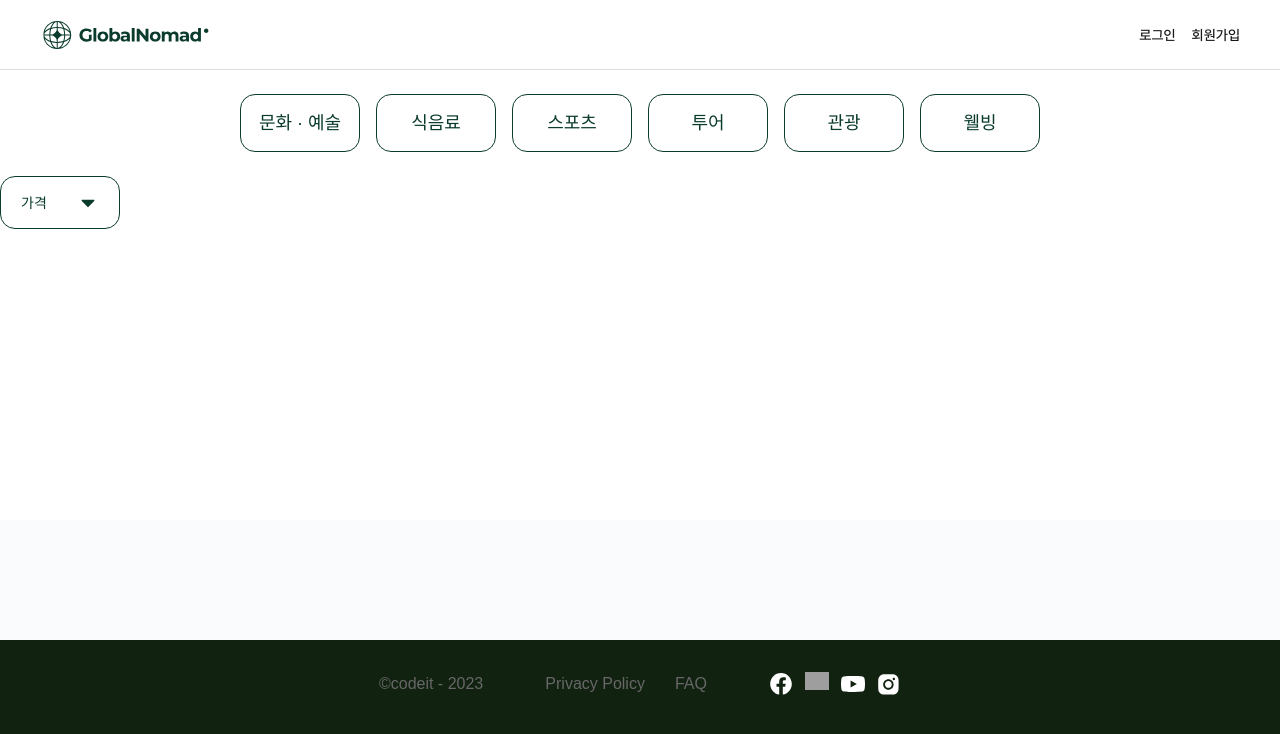
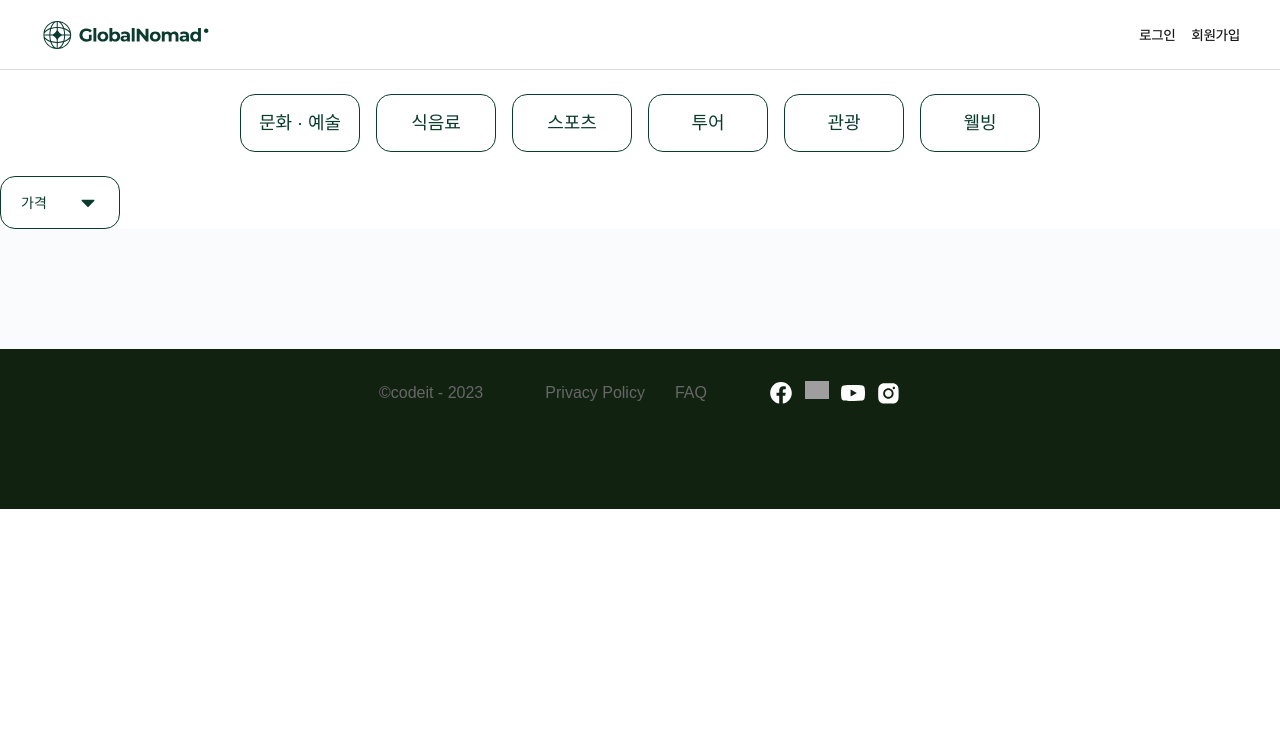
Before and after one commit to codeitFE11-part4-team2/globalnomad, a Next.js app: page / in a window 1280 px wide. Shown: the top 734 px of the page. Built offline with nearby package versions, Linux system fonts and the light colour scheme; grey boxes are pictures that could not be loaded.

Commit message:
style: 푸터 sticky로 속성 변경

```diff
--- a/src/components/common/Footer.tsx
+++ b/src/components/common/Footer.tsx
@@ -27,7 +27,7 @@ const socialLinks = [
 
 export default function Footer() {
   return (
-    <footer className="fixed bottom-0 w-full">
+    <footer className="position:sticky bottom-0 w-full">
       {/* 상단 푸터 */}
       <div className="w-full h-[120px] bg-[#FAFBFC] mx-auto" />
 
```
